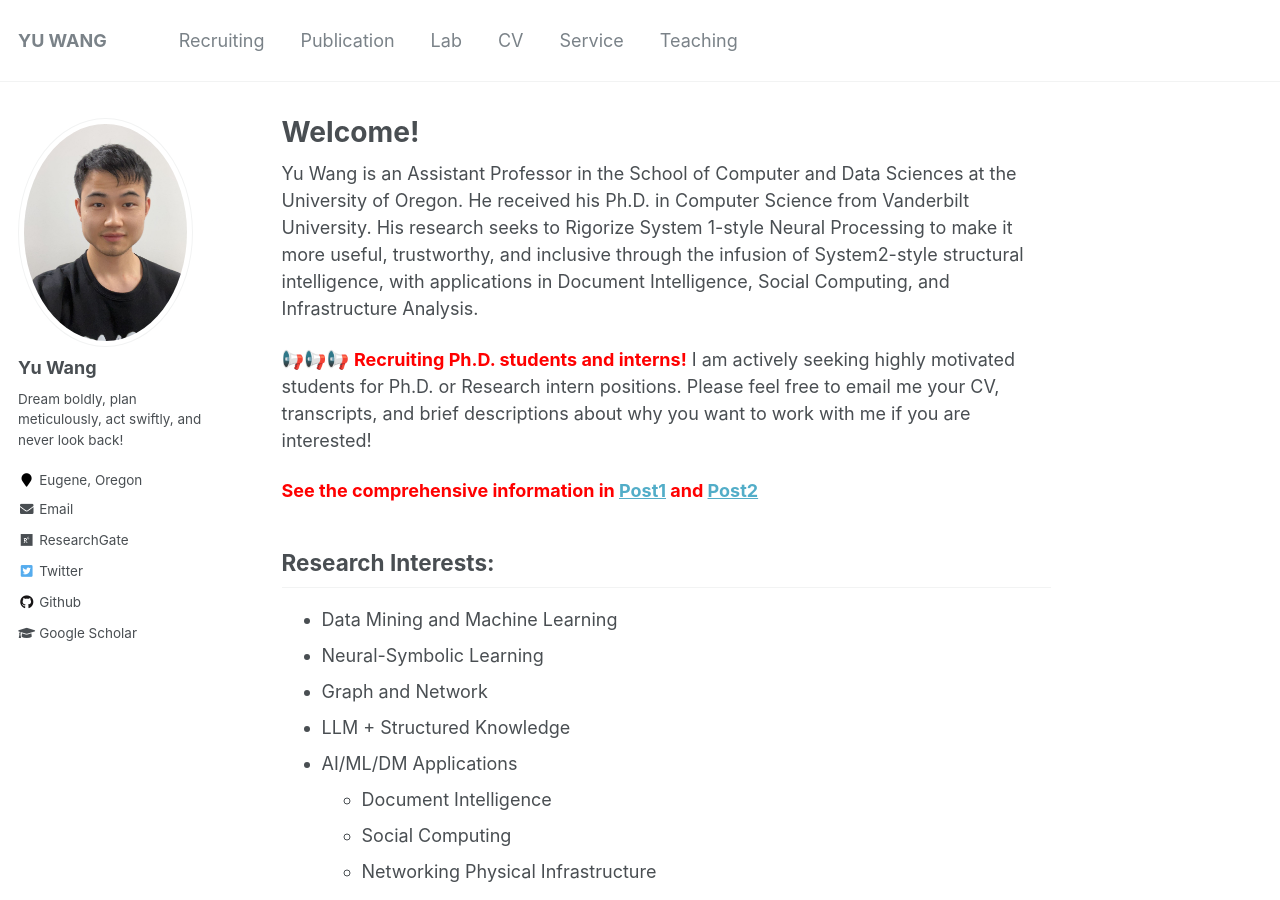
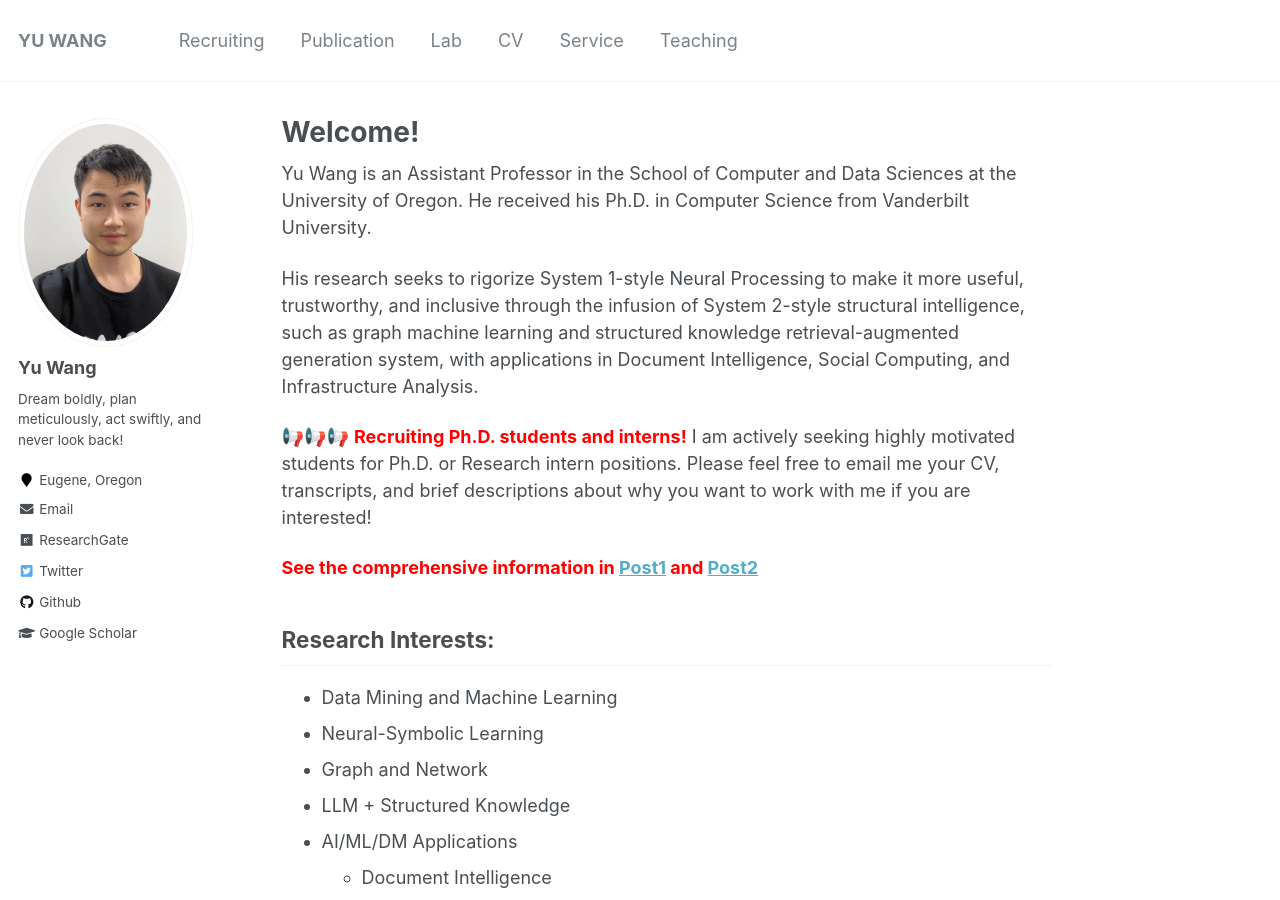
Before and after one commit to yuwang0103/yuwang0103.github.io, a Jekyll site: the page built from _pages/about.md, in a window 1280 px wide and 900 px high. Built offline with Jekyll 4.4.1, drawn with Linux system fonts in a browser that asks for light colours.

Commit message:
Update about.md

```diff
--- a/_pages/about.md
+++ b/_pages/about.md
@@ -8,7 +8,9 @@ redirect_from:
   - /about.html
 ---
 
-Yu Wang is an Assistant Professor in the School of Computer and Data Sciences at the University of Oregon. He received his Ph.D. in Computer Science from Vanderbilt University. His research seeks to Rigorize System 1-style Neural Processing to make it more useful, trustworthy, and inclusive through the infusion of System2-style structural intelligence, with applications in Document Intelligence, Social Computing, and Infrastructure Analysis.
+Yu Wang is an Assistant Professor in the School of Computer and Data Sciences at the University of Oregon. He received his Ph.D. in Computer Science from Vanderbilt University.
+
+His research seeks to rigorize System 1-style Neural Processing to make it more useful, trustworthy, and inclusive through the infusion of System 2-style structural intelligence, such as graph machine learning and structured knowledge retrieval-augmented generation system, with applications in Document Intelligence, Social Computing, and Infrastructure Analysis.
 
 📢📢📢 <span style="color:red">**Recruiting Ph.D. students and interns!**</span> I am actively seeking highly motivated students for Ph.D. or Research intern positions. Please feel free to email me your CV, transcripts, and brief descriptions about why you want to work with me if you are interested!
 
```
